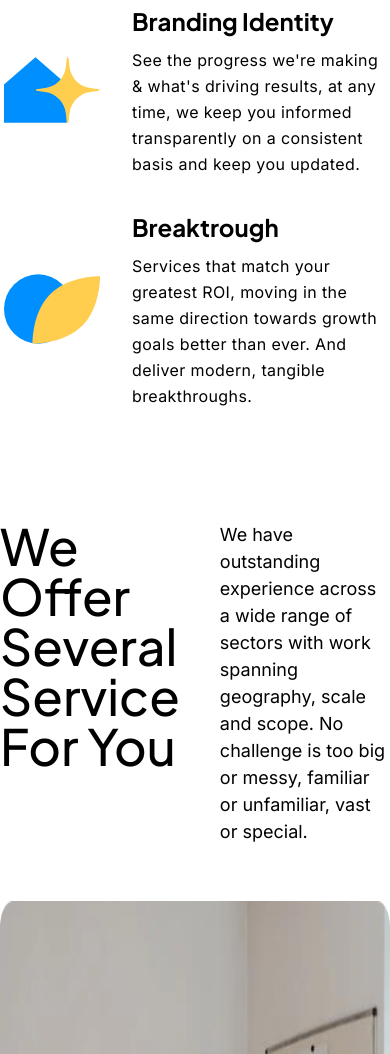
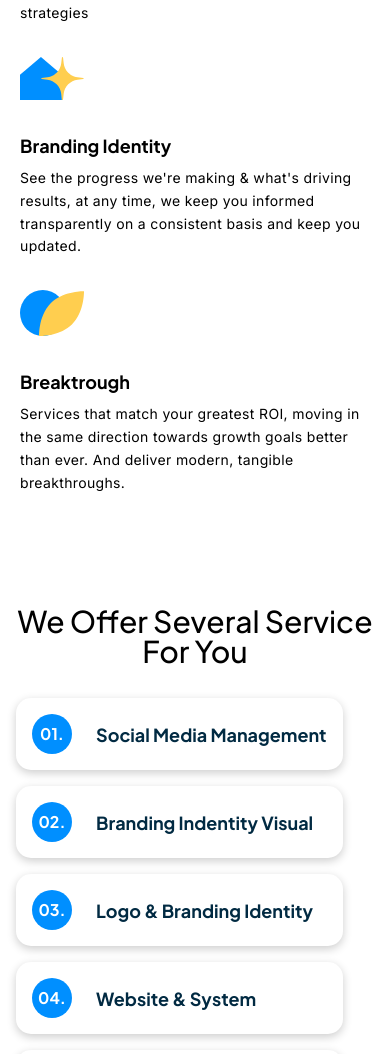
Before and after one commit to dimasasna/HiSocial, a plain HTML site: page homepage.html in a window 390 px wide. Shown: the part 946-2000 px from the top of the page. Drawn offline with nearby package versions, Linux system fonts and the light colour scheme; a web font is replaced by a local one.

Commit message:
add: 50% responsive

```diff
--- a/homepage.html
+++ b/homepage.html
@@ -106,7 +106,7 @@
     <div class="max-w-[1920px] sm:max-w-full md:max-w-full lg:max-w-full xl:max-w-[1920px] mx-auto">
 
         <!-- Banner -->
-        <section class=" lg:mt-16 relative flex flex-col items-center font-plus-jakarta-sans sm:w-full px-6">
+        <section class="mt-8 lg:mt-16 relative flex flex-col items-center font-plus-jakarta-sans sm:w-full px-6">
             <div class="relative z-20 flex flex-row mt-[80px] gap-5 max-w-[1215px] mx-auto mb-10">
                 <div class="w-full h-full">
                     <h1 class="text-[30px] leading-tight font-semibold text-[#001D33] lg:text-[55px] ">Keep Growing With
@@ -147,32 +147,32 @@
 
         <!-- Experience Stories -->
         <section class="flex flex-row gap-24 my-12 max-w-[1215px] mx-auto">
-            <div class="">
-                <h1 class="mb-3  text-2xl font-medium md:text-3xl lg:mb-12 lg:text-5xl">We Create Impactful Experience
+            <div class="px-4">
+                <h1 class="mb-3  text-3xl font-medium  lg:mb-12 lg:text-5xl">We Create Impactful Experience
                     Stories</h1>
-                <div class="flex flex-row gap-8 mx-1 my-8">
-                    <img class="w-24 h-auto" src="assets/icons/shape1.svg" alt="">
+                <div class="flex flex-col lg:flex-row gap-8 mx-1 my-8">
+                    <img class="lg:w-24 w-16 h-auto" src="assets/icons/shape1.svg" alt="">
                     <div>
-                        <h1 class="text-[24px]">Strategi Marketing</h1>
-                        <p class="mt-2 leading-relaxed -tracking-tight">Custom digital marketing and creative strategies
+                        <h1 class="lg:text-[24px] text-[18px]">Strategi Marketing</h1>
+                        <p class="mt-2 leading-relaxed -tracking-tight text-[14px] lg:text-[16px]">Custom digital marketing and creative strategies
                             informed by strong judgment & your business deserves to get better than prepackaged
                             strategies </p>
                     </div>
                 </div>
-                <div class="flex flex-row gap-8 mx-1 my-8">
-                    <img class="w-24 h-auto" src="assets/icons/shape2.svg" alt="">
+                <div class="flex flex-col lg:flex-row gap-8 mx-1 my-8">
+                    <img class="lg:w-24 w-16 h-auto" src="assets/icons/shape2.svg" alt="">
                     <div>
-                        <h1 class="text-[24px]">Branding Identity</h1>
-                        <p class="mt-2 leading-relaxed -tracking-tight">See the progress we're making & what's driving
+                        <h1 class="text-[18px] lg:text-[24px]">Branding Identity</h1>
+                        <p class="mt-2 leading-relaxed -tracking-tight text-[14px] lg:text-[16px]">See the progress we're making & what's driving
                             results, at any time, we keep you informed transparently on a consistent basis and keep you
                             updated.</p>
                     </div>
                 </div>
-                <div class="flex flex-row gap-8 mx-1 my-8">
-                    <img class="w-24 h-auto" src="assets/icons/shape3.svg" alt="">
+                <div class="flex flex-col lg:flex-row gap-8 mx-1 my-8">
+                    <img class="lg:w-24 w-16 h-auto" src="assets/icons/shape3.svg" alt="">
                     <div>
-                        <h1 class="text-[24px]">Breaktrough</h1>
-                        <p class="mt-2 leading-relaxed -tracking-tight">Services that match your greatest ROI, moving in
+                        <h1 class="text-[18px] lg:text-[24px]">Breaktrough</h1>
+                        <p class="mt-2 leading-relaxed -tracking-tight text-[14px] lg:text-[16px]">Services that match your greatest ROI, moving in
                             the same direction towards growth goals better than ever. And deliver modern, tangible
                             breakthroughs.</p>
                     </div>
@@ -183,55 +183,55 @@
         <!-- End Experience Stories -->
 
         <!-- Several Service -->
-        <section class="max-w-[1215px] mx-auto my-20">
-            <div class="flex flex-row justify-end gap-10">
-                <h1 class="text-[50px] w-[50%] leading-none font-medium">We Offer Several Service For You</h1>
-                <p class="w-[50%] flex items-center text-[18px]">We have outstanding experience across a wide range of
+        <section class="max-w-[1215px] mx-auto my-20 px-4 lg:px-0">
+            <div class="flex flex-row lg:justify-end justify-center text-center lg:text-left gap-10">
+                <h1 class="text-[30px] lg:text-[50px] lg:w-[50%] leading-none font-medium">We Offer Several Service For You</h1>
+                <p class="w-[50%] lg:flex items-center text-[18px] hidden">We have outstanding experience across a wide range of
                     sectors with work spanning geography, scale and scope. No challenge is too big or messy, familiar or
                     unfamiliar, vast or special.</p>
             </div>
-            <div class="flex flex-row justify-between mt-14 gap-10">
-                <img class="w-50%" src="assets/img/several-service.png" alt="">
-                <div class="w-[50%] ">
+            <div class="flex flex-row justify-between lg:mt-14 mt-8 gap-10">
+                <img class="w-50% hidden lg:block" src="assets/img/several-service.png" alt="">
+                <div class="lg:w-[50%] ">
                     <div
                         class="w-full h-auto flex flex-row justify-start items-center gap-6 bg-white shadow-[0_3px_10px_rgb(0,0,0,0.2)] p-4 mb-4 rounded-[15px]">
                         <div
-                            class="bg-[#008FFF] rounded-full h-[68px] w-[68px] flex items-center justify-center text-white">
-                            <h1 class="text-center text-[24px]">01.</h1>
+                            class="bg-[#008FFF] rounded-full h-[40px] w-[40px] lg:h-[68px] lg:w-[68px] flex items-center justify-center text-white">
+                            <h1 class="text-center lg:text-[24px]">01.</h1>
                         </div>
-                        <h1 class="text-[30px] text-[#012A42]">Social Media Management</h1>
+                        <h1 class="lg:text-[30px] text-[18px] text-[#012A42]">Social Media Management</h1>
                     </div>
                     <div
                         class="w-full h-auto flex flex-row justify-start items-center gap-6 bg-white shadow-[0_3px_10px_rgb(0,0,0,0.2)] p-4 mb-4 rounded-[15px]">
                         <div
-                            class="bg-[#008FFF] rounded-full h-[68px] w-[68px] flex items-center justify-center text-white">
-                            <h1 class="text-center text-[24px]">02.</h1>
+                            class="bg-[#008FFF] rounded-full w-[40px] h-[40px] lg:h-[68px] lg:w-[68px] flex items-center justify-center text-white">
+                            <h1 class="text-center lg:text-[24px]">02.</h1>
                         </div>
-                        <h1 class="text-[30px] text-[#012A42]">Branding Indentity Visual</h1>
+                        <h1 class="lg:text-[30px] text-[18px] text-[#012A42]">Branding Indentity Visual</h1>
                     </div>
                     <div
                         class="w-full h-auto flex flex-row justify-start items-center gap-6 bg-white shadow-[0_3px_10px_rgb(0,0,0,0.2)] p-4 mb-4 rounded-[15px]">
                         <div
-                            class="bg-[#008FFF] rounded-full h-[68px] w-[68px] flex items-center justify-center text-white">
-                            <h1 class="text-center text-[24px]">03.</h1>
+                            class="bg-[#008FFF] rounded-full w-[40px] h-[40px] lg:h-[68px] lg:w-[68px] flex items-center justify-center text-white">
+                            <h1 class="text-center lg:text-[24px]">03.</h1>
                         </div>
-                        <h1 class="text-[30px] text-[#012A42]">Logo & Branding Identity</h1>
+                        <h1 class="text-[18px] lg:text-[30px] text-[#012A42]">Logo & Branding Identity</h1>
                     </div>
                     <div
                         class="w-full h-auto flex flex-row justify-start items-center gap-6 bg-white shadow-[0_3px_10px_rgb(0,0,0,0.2)] p-4 mb-4 rounded-[15px]">
                         <div
-                            class="bg-[#008FFF] rounded-full h-[68px] w-[68px] flex items-center justify-center text-white">
-                            <h1 class="text-center text-[24px]">04.</h1>
+                            class="bg-[#008FFF] rounded-full w-[40px] h-[40px] lg:h-[68px] lg:w-[68px] flex items-center justify-center text-white">
+                            <h1 class="text-center lg:text-[24px]">04.</h1>
                         </div>
-                        <h1 class="text-[30px] text-[#012A42]">Website & System</h1>
+                        <h1 class="text-[18px] lg:text-[30px] text-[#012A42]">Website & System</h1>
                     </div>
                     <div
                         class="w-full h-auto flex flex-row justify-start items-center gap-6 bg-white shadow-[0_3px_10px_rgb(0,0,0,0.2)] p-4  rounded-[15px]">
                         <div
-                            class="bg-[#008FFF] rounded-full h-[68px] w-[68px] flex items-center justify-center text-white">
-                            <h1 class="text-center text-[24px]">05.</h1>
+                            class="bg-[#008FFF] rounded-full w-[40px] h-[40px] lg:h-[68px] lg:w-[68px] flex items-center justify-center text-white">
+                            <h1 class="text-center lg:text-[24px]">05.</h1>
                         </div>
-                        <h1 class="text-[30px] text-[#012A42]">Digital Marketing Strategy</h1>
+                        <h1 class="text-[18px] lg:text-[30px] text-[#012A42]">Digital Marketing Strategy</h1>
                     </div>
                 </div>
             </div>
```
